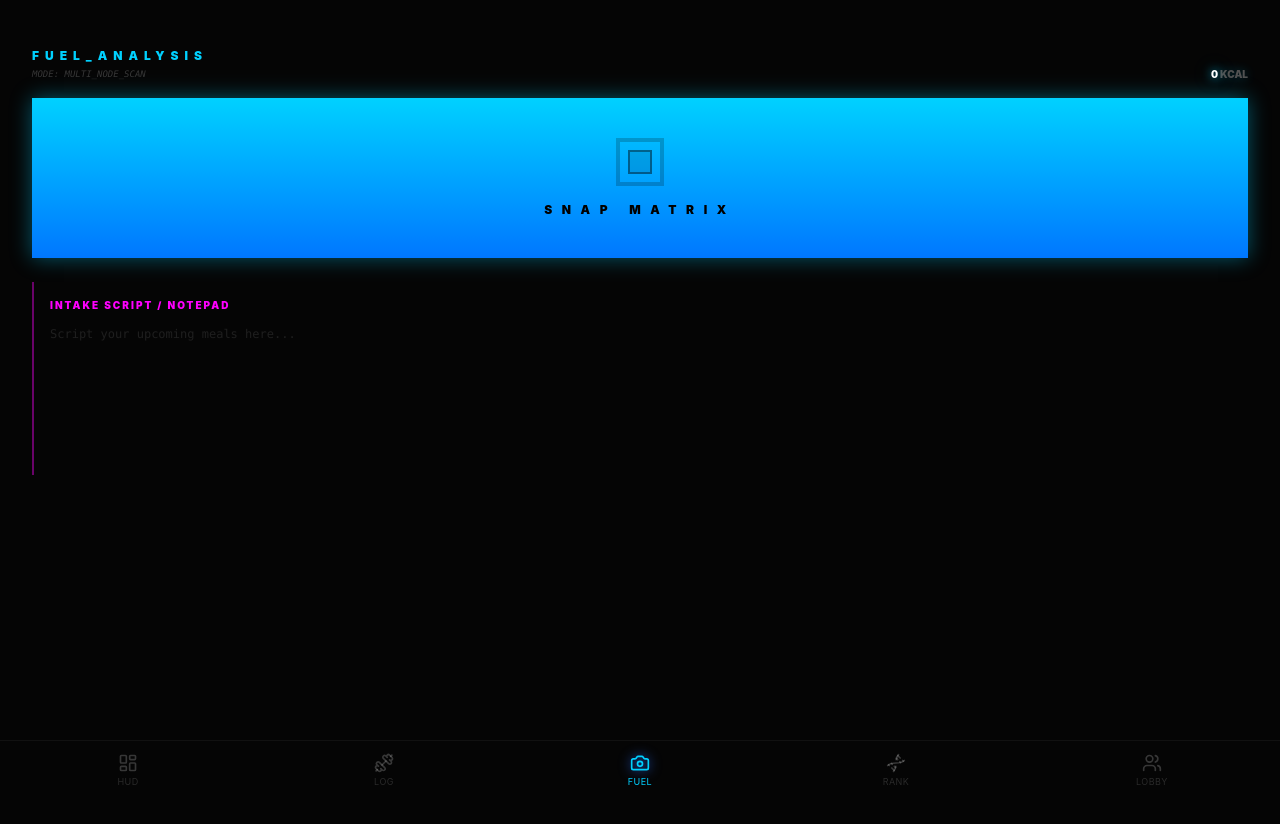
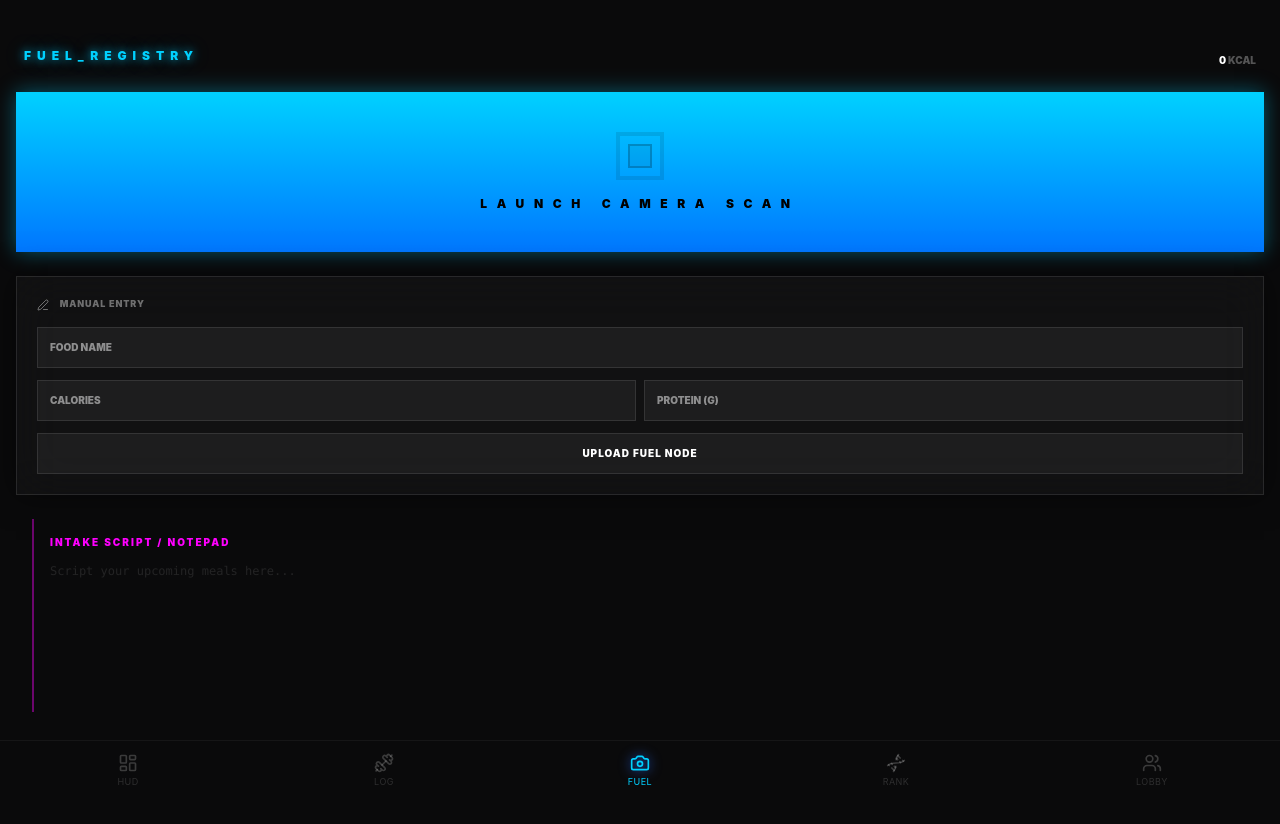
Before and after one commit to Sup3r-Monkey1/Aura-Sync, a React (Vite) app in the folder Aura Sync/: page / in a window 1280 px wide. Both pictures are taken after a click on the button "FUEL". Shown: the top 824 px of the page. Before the commit the page ends 800 px from the top, so only its background shows below. Built offline with nearby package versions, Linux system fonts and the light colour scheme.

Commit message:
Update FuelVision.tsx

```diff
--- a/Aura Sync/src/components/FuelVision.tsx
+++ b/Aura Sync/src/components/FuelVision.tsx
@@ -1,20 +1,16 @@
 import { useState, useRef, useCallback } from 'react';
 import { motion, AnimatePresence } from 'framer-motion';
-import { Camera, X, Check, Target } from 'lucide-react';
+import { Camera, X, Check, Target, Edit3 } from 'lucide-react';
 import { useWorkoutStore } from '../store/useWorkoutStore';
 import MealNotes from './MealNotes';
-
-const SCANNED_ITEMS = [
-  { id: 1, name: 'Prime Beef Fillet', cal: 350, p: 45 },
-  { id: 2, name: 'Whey Isolate', cal: 140, p: 30 },
-  { id: 3, name: 'Jasmine Rice', cal: 210, p: 4 },
-  { id: 4, name: 'Organic Avocado', cal: 160, p: 2 },
-];
 
 export default function FuelVision() {
   const { addNutrition, nutrition } = useWorkoutStore();
   const [scanning, setScanning] = useState(false);
-  const [identifiedItems, setIdentifiedItems] = useState<typeof SCANNED_ITEMS>([]);
+  const [manualName, setManualName] = useState('');
+  const [manualCal, setManualCal] = useState('');
+  const [manualProt, setManualProt] = useState('');
+  const [identifiedItems, setIdentifiedItems] = useState<any[]>([]);
   const videoRef = useRef<HTMLVideoElement>(null);
   const streamRef = useRef<MediaStream | null>(null);
 
@@ -25,41 +21,45 @@ export default function FuelVision() {
       streamRef.current = stream;
       if (videoRef.current) videoRef.current.srcObject = stream;
       setTimeout(() => {
-        setIdentifiedItems([...SCANNED_ITEMS].sort(() => 0.5 - Math.random()).slice(0, 3));
+        setIdentifiedItems([{ name: 'Detected Protein Node', cal: 350, p: 42 }]);
       }, 2500);
     } catch (e) { setScanning(false); }
   }, []);
 
-  const confirmLogAll = () => {
-    identifiedItems.forEach(item => addNutrition({ name: item.name, calories: item.cal, protein: item.p, carbs: 0, fats: 0, verified: true }));
-    stopScanner();
+  const manualLog = () => {
+    if (!manualName || !manualCal) return;
+    addNutrition({ name: manualName, calories: Number(manualCal), protein: Number(manualProt), carbs: 0, fats: 0, verified: true });
+    setManualName(''); setManualCal(''); setManualProt('');
   };
 
   const stopScanner = () => {
     streamRef.current?.getTracks().forEach(t => t.stop());
-    setScanning(false);
-    setIdentifiedItems([]);
+    setScanning(false); setIdentifiedItems([]);
   };
 
   return (
-    <div className="min-h-screen bg-[#050505] p-4 pt-12 pb-24 space-y-6">
-      <div className="px-4 flex justify-between items-end mb-4">
-        <div>
-          <h2 className="text-xs font-black uppercase tracking-[0.5em] text-cobalt mb-1">Fuel_Analysis</h2>
-          <p className="text-[9px] text-white/20 font-mono italic uppercase">Mode: Multi_Node_Scan</p>
-        </div>
-        <div className="text-right">
-           <div className="text-[10px] font-black text-white aura-text-glow">{nutrition.reduce((s, n) => s + n.calories, 0)} <span className="opacity-30">KCAL</span></div>
-        </div>
+    <div className="min-h-screen bg-[#0a0a0b] p-4 pt-12 pb-32 space-y-6 overflow-y-auto no-scrollbar">
+      <div className="px-2 flex justify-between items-end">
+        <div><h2 className="text-xs font-black uppercase tracking-[0.5em] text-cobalt mb-1 aura-text-glow">Fuel_Registry</h2></div>
+        <div className="text-[10px] font-black text-white">{nutrition.reduce((s, n) => s + n.calories, 0)} <span className="opacity-30">KCAL</span></div>
       </div>
 
-      <div className="px-4">
-        <button onClick={startScanner} className="w-full py-10 aura-button-aperture text-black font-black uppercase tracking-[0.6em] flex flex-col items-center justify-center gap-4 rounded-[2rem]">
-          <div className="w-12 h-12 border-4 border-black/20 rounded-full flex items-center justify-center">
-             <div className="w-6 h-6 border-2 border-black/40 rounded-full bg-black/10" />
-          </div>
-          <span className="text-xs">Snap Matrix</span>
-        </button>
+      <button onClick={startScanner} className="w-full py-10 aura-button-aperture text-black font-black uppercase tracking-[0.6em] flex flex-col items-center justify-center gap-4 rounded-3xl">
+        <div className="w-12 h-12 border-4 border-black/10 rounded-full flex items-center justify-center"><div className="w-6 h-6 border-2 border-black/20 rounded-full bg-black/5" /></div>
+        <span className="text-xs">Launch Camera Scan</span>
+      </button>
+
+      {/* MANUAL INPUT */}
+      <div className="aura-card p-5 rounded-2xl border-l-4 border-cobalt">
+         <div className="text-[9px] font-black text-white/40 uppercase mb-4 tracking-widest"><Edit3 size={12} className="inline mr-2"/> Manual Entry</div>
+         <div className="space-y-3">
+            <input value={manualName} onChange={e=>setManualName(e.target.value)} placeholder="Food Name" className="w-full bg-white/5 border border-white/10 p-3 text-[10px] uppercase font-black text-white outline-none rounded-lg" />
+            <div className="grid grid-cols-2 gap-2">
+               <input type="number" value={manualCal} onChange={e=>setManualCal(e.target.value)} placeholder="Calories" className="w-full bg-white/5 border border-white/10 p-3 text-[10px] uppercase font-black text-white outline-none rounded-lg" />
+               <input type="number" value={manualProt} onChange={e=>setManualProt(e.target.value)} placeholder="Protein (g)" className="w-full bg-white/5 border border-white/10 p-3 text-[10px] uppercase font-black text-white outline-none rounded-lg" />
+            </div>
+            <button onClick={manualLog} className="w-full py-3 bg-white/5 border border-white/10 text-[10px] font-black uppercase tracking-widest active:bg-cobalt active:text-black rounded-lg">Upload Fuel Node</button>
+         </div>
       </div>
 
       <MealNotes />
@@ -68,39 +68,11 @@ export default function FuelVision() {
         {scanning && (
           <motion.div initial={{ opacity: 0 }} animate={{ opacity: 1 }} exit={{ opacity: 0 }} className="fixed inset-0 z-[100] bg-black">
             <video ref={videoRef} autoPlay playsInline muted className="w-full h-full object-cover opacity-60" />
-
-            <div className="absolute inset-0">
-               {identifiedItems.length === 0 ? (
-                 <div className="absolute inset-0 flex items-center justify-center">
-                    <div className="w-72 h-72 border border-white/20 relative">
-                       <div className="absolute inset-x-0 h-1 bg-cobalt aura-gradient-blue animate-scan" />
-                    </div>
-                 </div>
-               ) : (
-                 identifiedItems.map((item, idx) => (
-                   <motion.div key={item.id} initial={{ scale: 0 }} animate={{ scale: 1 }} className="absolute p-4 border border-cobalt bg-black/60 backdrop-blur-md" style={{ top: `${25 + idx * 15}%`, left: `${10 + idx * 10}%` }}>
-                      <div className="flex items-center gap-2 text-[9px] font-black text-cobalt uppercase mb-1"><Target size={10}/> Detected_Node_{idx+1}</div>
-                      <div className="text-[11px] font-black text-white uppercase">{item.name}</div>
-                   </motion.div>
-                 ))
-               )}
-            </div>
-
+            <div className="absolute inset-0 flex items-center justify-center"><div className="w-72 h-72 border border-white/10 relative"><div className="absolute inset-x-0 h-1 bg-cobalt aura-gradient-blue animate-scan" /></div></div>
             {identifiedItems.length > 0 && (
-               <motion.div initial={{ y: 200 }} animate={{ y: 0 }} className="absolute bottom-0 inset-x-0 aura-card-strong p-8 rounded-t-[3rem] border-t-2 border-cobalt/40">
-                  <div className="text-[10px] font-black text-cobalt uppercase tracking-[0.5em] mb-6 text-center">Scan_Success</div>
-                  <div className="space-y-3 mb-8">
-                     {identifiedItems.map(item => (
-                       <div key={item.id} className="flex justify-between items-center py-2 border-b border-white/5 font-mono">
-                          <span className="text-xs font-bold text-white/60">{item.name}</span>
-                          <span className="text-xs text-magenta font-black">{item.p}G P</span>
-                       </div>
-                     ))}
-                  </div>
-                  <div className="flex gap-2">
-                    <button onClick={confirmLogAll} className="flex-1 py-4 aura-button-aperture text-black font-black uppercase text-xs tracking-widest rounded-xl">Authorize Log</button>
-                    <button onClick={stopScanner} className="px-6 bg-white/5 text-white/40"><X /></button>
-                  </div>
+               <motion.div initial={{ y: 200 }} animate={{ y: 0 }} className="absolute bottom-0 inset-x-0 aura-card p-8 rounded-t-[2.5rem] border-t-2 border-cobalt">
+                  <h3 className="text-xl font-black italic text-white uppercase mb-6 text-center">Nodes Detected</h3>
+                  <div className="flex gap-2"><button onClick={() => { identifiedItems.forEach(i => addNutrition({ name: i.name, calories: i.cal, protein: i.p, carbs: 0, fats: 0, verified: true })); stopScanner(); }} className="flex-1 py-4 aura-button-aperture text-black font-black uppercase text-xs rounded-xl">Authorize</button><button onClick={stopScanner} className="px-6 bg-white/5 text-white/40 rounded-xl"><X /></button></div>
                </motion.div>
             )}
           </motion.div>
```
